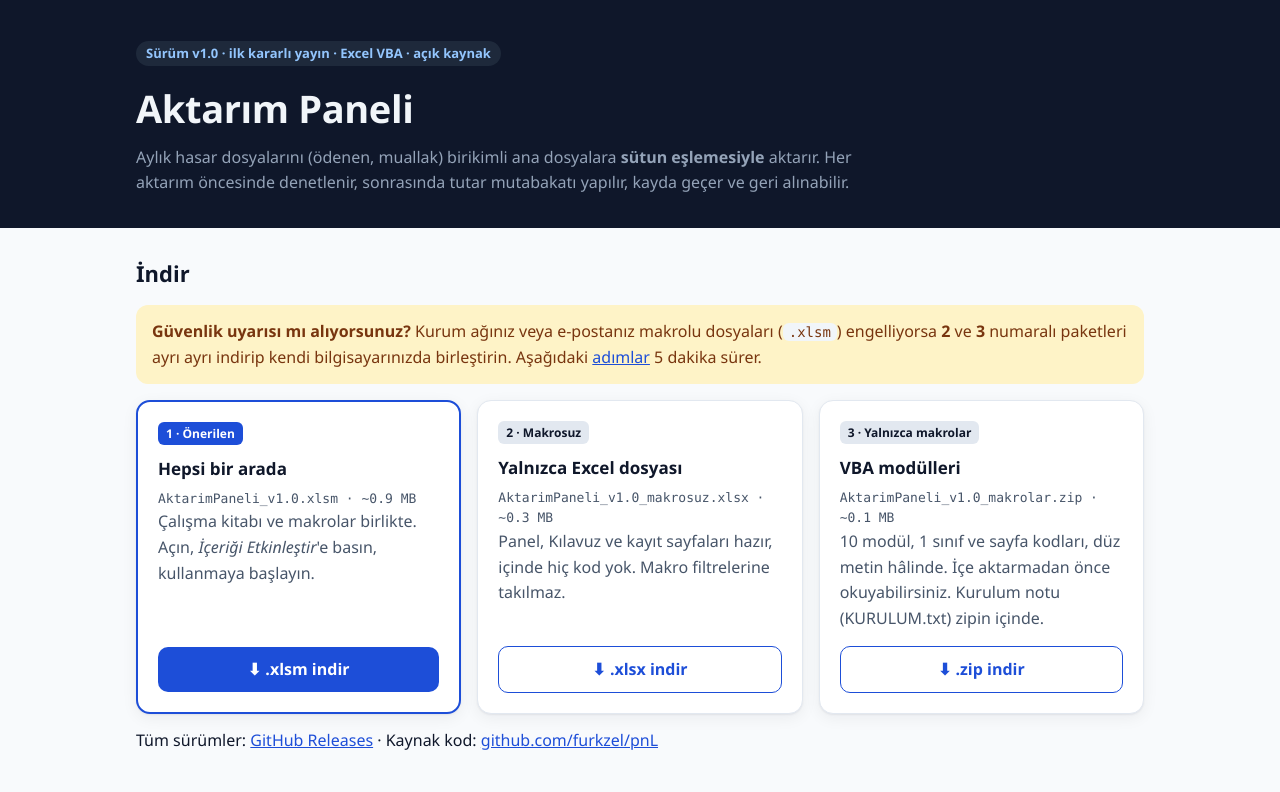
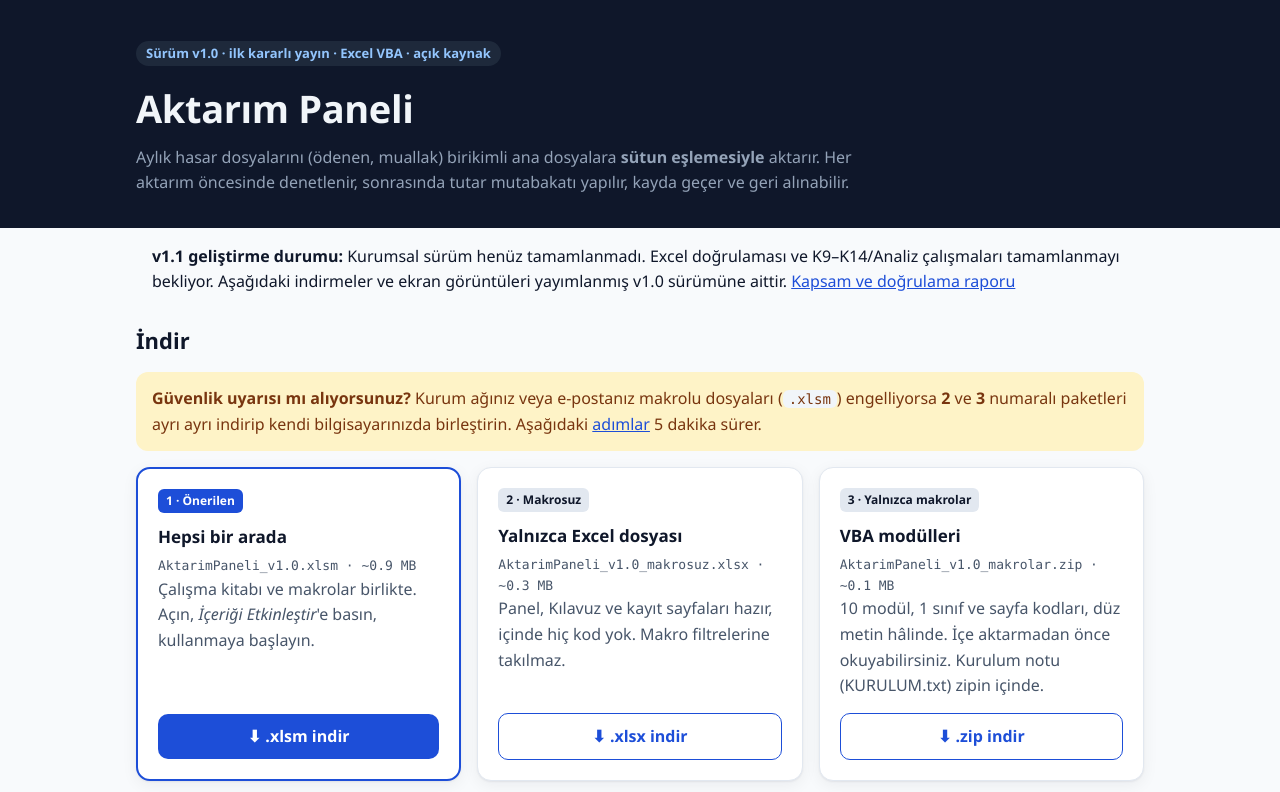
Before and after one commit to furkzel/pnL, a plain HTML site: page docs/index.html in a window 1280 px wide. Shown: the top 792 px of the page. Drawn offline with Linux system fonts and the light colour scheme.

Commit message:
Document implemented changes and remaining enterprise scope

```diff
--- a/docs/index.html
+++ b/docs/index.html
@@ -71,6 +71,13 @@
 </header>
 
 <main class="wrap">
+  <aside class="wrap" role="note" style="padding-top:16px">
+    <strong>v1.1 geliştirme durumu:</strong> Kurumsal sürüm henüz tamamlanmadı.
+    Excel doğrulaması ve K9–K14/Analiz çalışmaları tamamlanmayı bekliyor. Aşağıdaki indirmeler
+    ve ekran görüntüleri yayımlanmış v1.0 sürümüne aittir.
+    <a href="https://github.com/furkzel/pnL/blob/codex/enterprise-v1.1/plan/V1.1_SONUC.md">Kapsam ve doğrulama raporu</a>
+  </aside>
+
 
 <section>
   <h2>İndir</h2>
```
Also changed, not shown: 2 other files.
